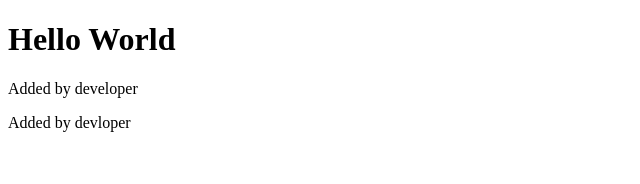
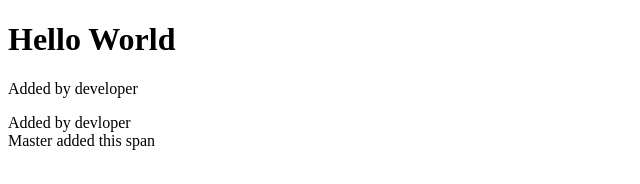
Before and after one commit to nishad-bdg/test-project, a plain HTML site: page index.html in a window 1280 px wide. Shown: the whole page, without its empty margins (0-640 px from the left). Drawn offline with Linux system fonts and the light colour scheme.

Commit message:
span added

```diff
--- a/index.html
+++ b/index.html
@@ -10,6 +10,8 @@
     <p>Added by developer</p>
     <div>Added by devloper</div>
 
+    <span>Master added this span</span>
+
 </body>
 
 </html>
```
